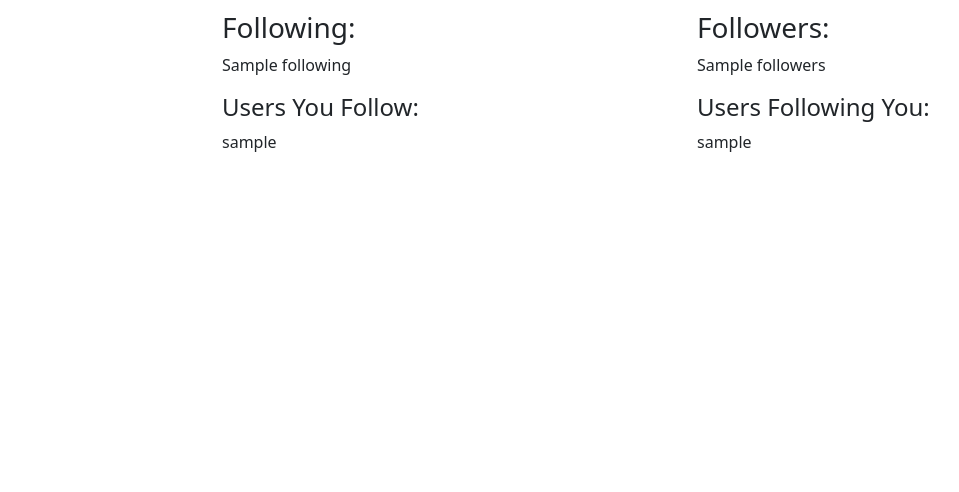
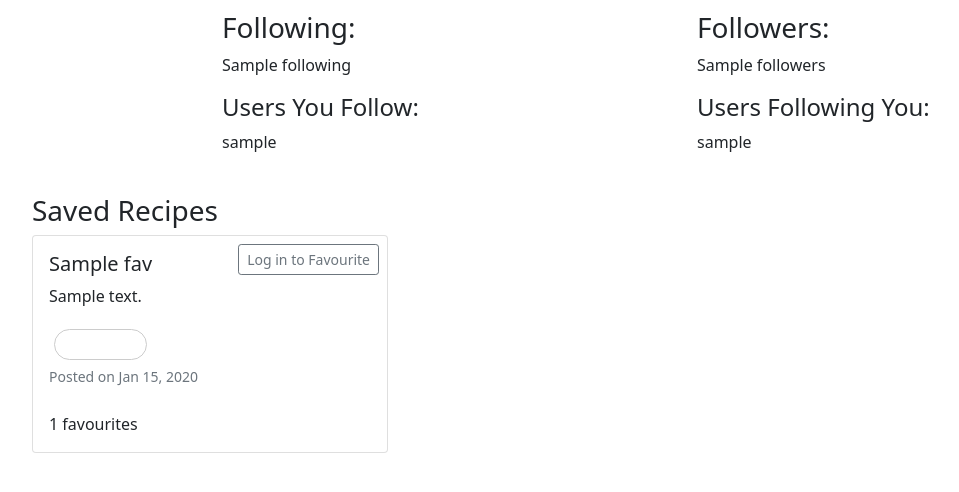
Before and after one commit to amemone/SEG-Small-Group-Project, a Django app: template recipes/templates/view_profile.html in a window 1280 px wide. Shown: the part 187-679 px from the top of the page, without its empty margins (50-1009 px from the left). Run offline with Django 5.2, Linux system fonts and the light colour scheme; the template is opened without the code that fills it: most values are stand-ins (such as "Sample title", 1, 10 or a date in 2020); some libraries are stand-ins or nearby versions.

Commit message:
Favouriting implemented and most popular recipes

```diff
--- a/recipes/templates/recipes/recipe_card.html
+++ b/recipes/templates/recipes/recipe_card.html
@@ -1,12 +1,14 @@
+{% load favourite_tags %}
+
 <div class="card mb-3">
     <div class="card-body">
         <h5 class="card-title">{{ recipe.title }}</h5>
         <p class="card-text">{{ recipe.description }}</p>
 
         {% if recipe.tags.all %}
-            <div class = "mt-2">
+            <div class="mt-2">
                 {% for tag in recipe.tags.all %}
-                    <span class = "tag-pill tag-{{tag.name|slugify}}">{{tag.name}}</span>
+                    <span class="tag-pill tag-{{tag.name|slugify}}">{{tag.name}}</span>
                 {% endfor %}
             </div>
         {% endif %}
@@ -28,4 +30,69 @@
         </form>
         {% endif %}
     </div>
+
+    {% if request.user.is_authenticated %}
+        <form class="favorite-form position-absolute"
+              style="top:8px; right:8px; z-index:20;"
+              method="post"
+              data-recipe-id="{{ recipe.id }}">
+            {% csrf_token %}
+            <button type="button" class="btn btn-sm btn-outline-primary favourite-btn">
+                {% if recipe|is_favourited:request.user %}
+                    Unfavourite
+                {% else %}
+                    Favourite
+                {% endif %}
+            </button>
+        </form>
+    {% else %}
+        <a class="btn btn-sm btn-outline-secondary position-absolute"
+           style="top:8px; right:8px; z-index:20;"
+           href="{% url 'log_in' %}?next={{ request.get_full_path }}">
+            Log in to Favourite
+        </a>
+    {% endif %}
+
+    <p class="mt-2 ms-3 favourite-count">{{ recipe.get_favourite_count }} favourites</p>
 </div>
+
+<script>
+document.addEventListener("DOMContentLoaded", () => {
+    document.querySelectorAll(".favorite-form").forEach(form => {
+
+        if (form.dataset.bound === "1") return;  // prevents double-binding
+        form.dataset.bound = "1";
+
+        const btn = form.querySelector(".favourite-btn");
+
+        btn.addEventListener("click", async (e) => {
+            e.preventDefault();
+
+            // temporarily disable button to prevent double-click spam
+            btn.disabled = true;
+
+            const recipeId = form.dataset.recipeId;
+
+            const response = await fetch("{% url 'toggle_favourite' %}", {
+                method: "POST",
+                headers: {
+                    "X-CSRFToken": form.querySelector("[name=csrfmiddlewaretoken]").value,
+                    "X-Requested-With": "XMLHttpRequest",
+                },
+                body: new URLSearchParams({ recipe_id: recipeId }),
+            });
+
+            const data = await response.json();
+
+            btn.textContent = data.is_favourited ? "Unfavourite" : "Favourite";
+
+            const countElement = form.parentElement.querySelector(".favourite-count");
+            if (countElement) {
+                countElement.textContent = `${data.favourite_count} favourites`;
+            }
+
+            btn.disabled = false;
+        });
+    });
+});
+</script>
--- a/recipes/templates/view_profile.html
+++ b/recipes/templates/view_profile.html
@@ -39,5 +39,48 @@
             {% endif %}
         </div>
     </div>
+
+    {#Saved Recipes Section#}
+    {% if favourites %}
+    <section id="saved-recipes" class="mt-4">
+        <h3>Saved Recipes</h3>
+        <div class="row">
+            {% for fav in favourites %}
+                <div class="col-12 col-sm-6 col-md-4 mb-4">
+                    {% include "recipes/recipe_card.html" with recipe=fav show_fav_button=False %}
+                </div>
+            {% endfor %}
+        </div>
+
+        {% if favourites.has_other_pages %}
+        <nav aria-label="Saved recipes pagination">
+            <ul class="pagination">
+                {% if favourites.has_previous %}
+                    <li class="page-item">
+                        <a class="page-link" href="?page={{ favourites.previous_page_number }}">&laquo;</a>
+                    </li>
+                {% else %}
+                    <li class="page-item disabled"><span class="page-link">&laquo;</span></li>
+                {% endif %}
+
+                {% for num in favourites.paginator.page_range %}
+                    <li class="page-item {% if favourites.number == num %}active{% endif %}">
+                        <a class="page-link" href="?page={{ num }}">{{ num }}</a>
+                    </li>
+                {% endfor %}
+
+                {% if favourites.has_next %}
+                    <li class="page-item"><a class="page-link" href="?page={{ favourites.next_page_number }}">&raquo;</a></li>
+                {% else %}
+                    <li class="page-item disabled"><span class="page-link">&raquo;</span></li>
+                {% endif %}
+            </ul>
+        </nav>
+        {% endif %}
+    </section>
+    {% else %}
+        <p class="text-muted mt-3">No saved recipes yet.</p>
+    {% endif %}
+
 </div>
 {% endblock %}
--- a/recipes/views/recipe_delete_view.py
+++ b/recipes/views/recipe_delete_view.py
@@ -12,6 +12,7 @@ class RecipeDeleteView(View):
         recipe = Recipe.objects.get(id=recipe_id)
 
         if recipe.user == request.user:
+            recipe.favourites.clear()
             recipe.delete()
 
         return redirect("dashboard")
--- a/recipify/urls.py
+++ b/recipify/urls.py
@@ -25,6 +25,7 @@ from recipes.views.unfollow_view import unfollow_user, unfollow
 from recipes.views.recipe_create_view import recipe_create_view
 from recipes.views.recipe_browse_view import recipe_browse_view
 from recipes.views.profile_display_view import ProfileDisplayView
+from recipes.views.favourite_view import toggle_favourite, favourite_list
 
 
 urlpatterns = [
@@ -45,7 +46,9 @@ urlpatterns = [
     path('recipes/browse/', recipe_browse_view, name='recipe_browse'),
     path('recipes/delete/', views.RecipeDeleteView.as_view(), name='recipe_delete'),
     path('recipe/create/', recipe_create_view, name='recipe_create'),
-    path('view_profile/', ProfileDisplayView.as_view(), name='view_profile')
+    path('view_profile/', ProfileDisplayView.as_view(), name='view_profile'),
+    path("favourite-toggle/", toggle_favourite, name="toggle_favourite"),
+    path("favourites/", favourite_list, name="favourite_list"),
 
 ]
 urlpatterns += static(settings.STATIC_URL, document_root=settings.STATIC_ROOT)
```
Also changed, not shown: recipes/models/recipes.py (+9 -0 lines), recipes/templates/dashboard.html (+17 -0 lines), recipes/templatetags/favourite_tags.py (added, +9 -0 lines), recipes/views/dashboard_view.py (+13 -0 lines), recipes/views/favourite_view.py (added, +32 -0 lines), recipes/views/profile_display_view.py (+9 -0 lines), recipes/migrations/0001_initial.py, recipes/templatetags/init.py (added).
